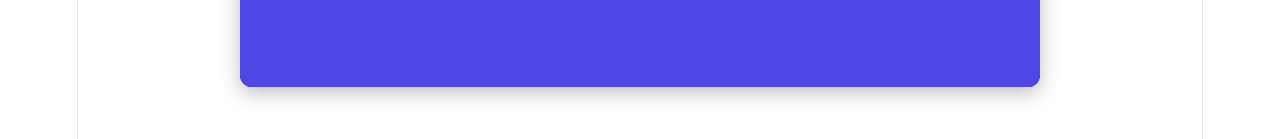
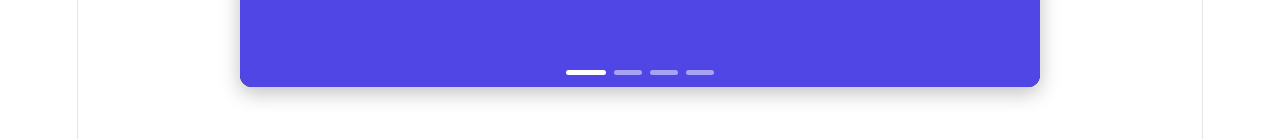
Before and after one commit to pniniavni/lesson-5, a React (Vite) app: page / in a window 1280 px wide. Shown: the part 387-526 px from the top of the page. Built offline with nearby package versions, Linux system fonts and the light colour scheme.

Commit message:
שלב 4: הוספת נקודות ניווט עם אפשרות לחיצה

```diff
--- a/src/Carousel/Carousel.jsx
+++ b/src/Carousel/Carousel.jsx
@@ -3,7 +3,6 @@ import "./Carousel.css";
 import CarouselItem from "./CarouselItem";
 
 export default function Carousel({ images = [], intervalSeconds = 3 }) {
-  // משתנה סטייט לשמירת האינדקס של התמונה המוצגת (מתחיל מ-0)
   const [selected, setSelected] = useState(0);
 
   return (
@@ -17,6 +16,17 @@ export default function Carousel({ images = [], intervalSeconds = 3 }) {
           />
         ) : null
       )}
+
+      <div className="carousel-dots">
+        {images.map((_, index) => (
+          <button
+            key={index}
+            className={`carousel-dot ${index === selected ? "active" : ""}`}
+            onClick={() => setSelected(index)}
+            aria-label={`עבור לתמונה ${index + 1}`}
+          />
+        ))}
+      </div>
     </div>
   );
 }
```
